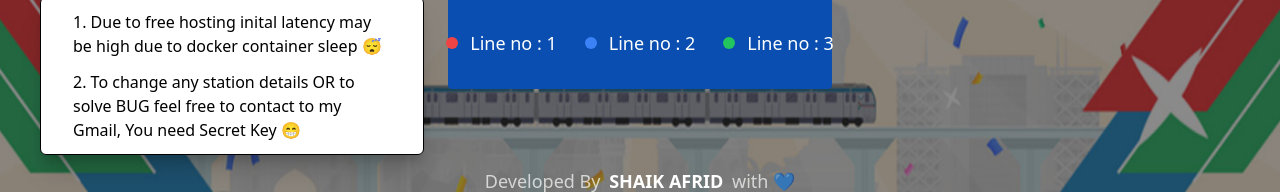
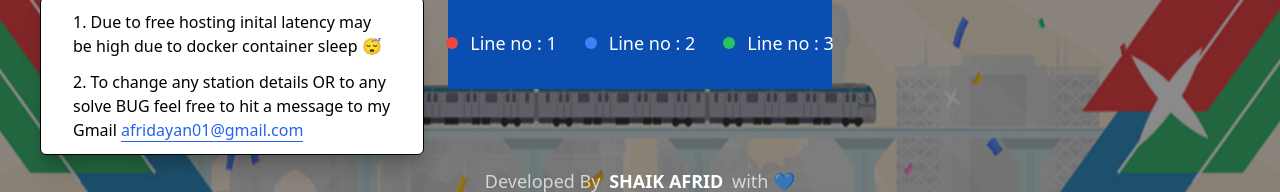
Before and after one commit to afriddev/hyderabad_metro, a React (Vite) app: page / in a window 1280 px wide. Shown: the part 565-757 px from the top of the page. Built offline with nearby package versions, Linux system fonts and the light colour scheme; no server answers.

Commit message:
Added email for reporting

```diff
--- a/src/features/home/Home.tsx
+++ b/src/features/home/Home.tsx
@@ -19,7 +19,10 @@ function Home() {
          sleep 😴
         </div>
 
-        <div>2. To change any station details OR to solve BUG feel free to contact to my Gmail, You need Secret Key 😁</div>
+        <div>2. To change any station details OR to any solve BUG feel free to hit a message to my Gmail <a className=" border-b text-blue-600 border-blue-600 cursor-pointer" onClick={()=>{
+
+window.open("mailto:"+"afridayan01@gmail.com");
+        }} >afridayan01@gmail.com</a></div>
       </div>
 
       <div className="items-center w-full justify-between flex px-5 lg:px-20 py-2 pt-10">
```
